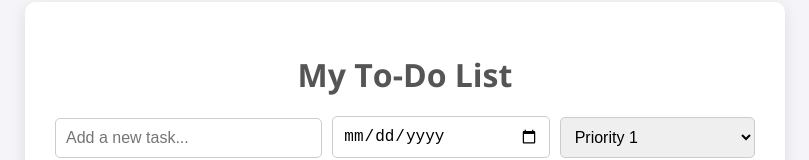
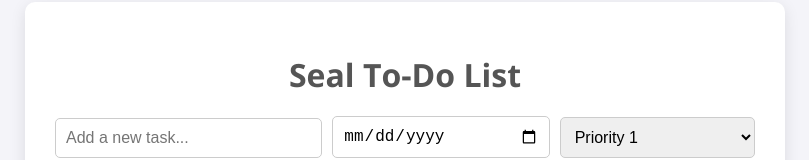
Before and after one commit to frandilinhtet/demo-aws-cicd, a website: page public/index.html in a window 1280 px wide. Shown: the part 270-430 px from the top of the page, without its empty margins (235-1044 px from the left). Drawn offline with nearby package versions, Linux system fonts and the light colour scheme; no server answers.

Commit message:
Update: inde file

```diff
--- a/public/index.html
+++ b/public/index.html
@@ -12,7 +12,7 @@
 </head>
 <body>
     <div class="container">
-        <h1>My To-Do List</h1>
+        <h1>Seal To-Do List</h1>
         <div class="input-container">
             <input type="text" id="new-todo-input" placeholder="Add a new task...">
             <input type="date" id="due-date-input">
```
